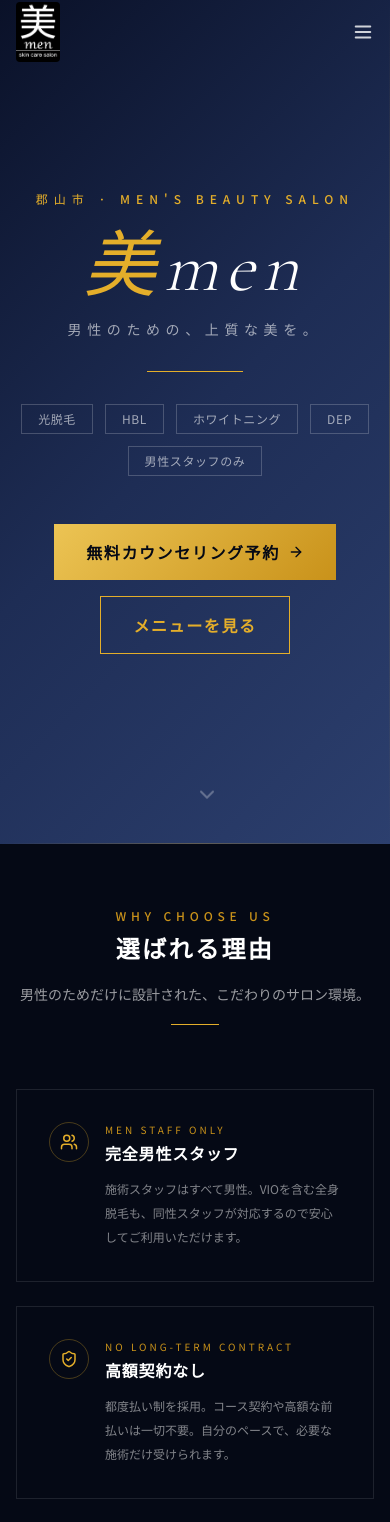
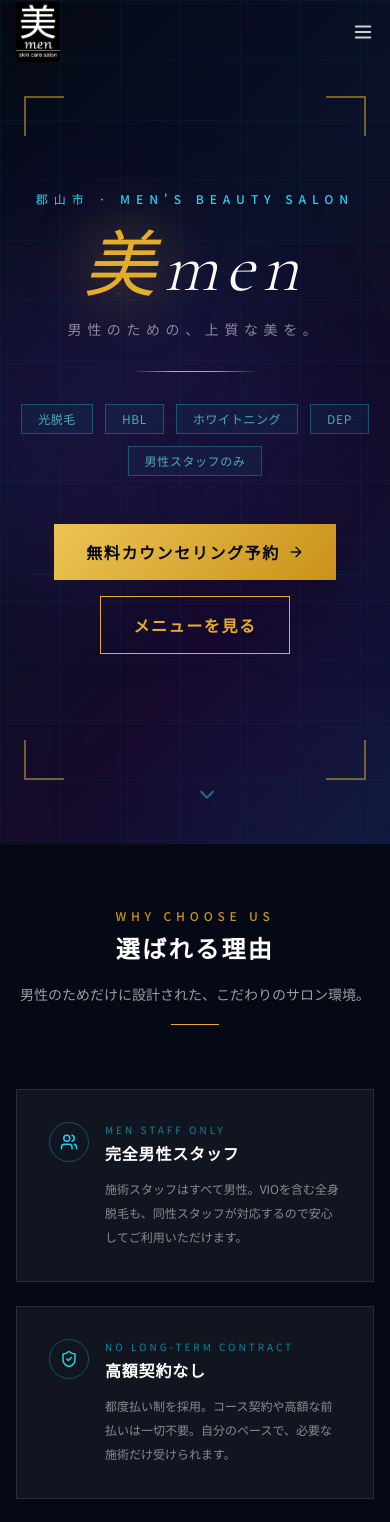
Before and after one commit to shunki1017/glowing-octo-doodle, a Next.js app: page / in a window 390 px wide. Shown: the top 1522 px of the page. Built offline with nearby package versions, Linux system fonts and the light colour scheme.

Commit message:
feat: tech gradient style - particles, grid, cyan accents

```diff
--- a/src/app/globals.css
+++ b/src/app/globals.css
@@ -27,6 +27,45 @@
   ::-webkit-scrollbar-thumb {
     @apply bg-gold-500 rounded-full;
   }
+}
+
+/* テックグラデーションスタイル */
+.bg-grid-tech {
+  background-image:
+    linear-gradient(rgba(34, 211, 238, 0.04) 1px, transparent 1px),
+    linear-gradient(90deg, rgba(34, 211, 238, 0.04) 1px, transparent 1px);
+  background-size: 60px 60px;
+}
+
+.particle-dot {
+  position: absolute;
+  border-radius: 50%;
+  background: rgba(34, 211, 238, 0.7);
+  animation: particleFloat 6s ease-in-out infinite;
+  pointer-events: none;
+}
+
+@keyframes particleFloat {
+  0%, 100% { opacity: 0; transform: translateY(0) scale(0); }
+  25% { opacity: 0.8; transform: translateY(-15px) scale(1); }
+  75% { opacity: 0.3; transform: translateY(-50px) scale(0.5); }
+}
+
+.scan-line {
+  position: absolute;
+  top: 0;
+  left: 0;
+  right: 0;
+  height: 1px;
+  background: linear-gradient(90deg, transparent, rgba(34, 211, 238, 0.35), transparent);
+  animation: scanDown 10s linear infinite;
+  pointer-events: none;
+  z-index: 1;
+}
+
+@keyframes scanDown {
+  0% { top: 0%; }
+  100% { top: 100%; }
 }
 
 @layer components {
--- a/src/components/sections/FeaturesSection.tsx
+++ b/src/components/sections/FeaturesSection.tsx
@@ -34,13 +34,13 @@ export function FeaturesSection() {
             const Icon = ICON_MAP[feature.icon];
             return (
               <AnimatedSection key={feature.id} delay={i * 80}>
-                <div className="group border border-white/10 p-8 transition-all duration-300 hover:border-gold-400/40 hover:bg-white/5">
+                <div className="group border border-white/10 bg-white/5 p-8 backdrop-blur-sm transition-all duration-300 hover:border-cyan-400/40 hover:bg-cyan-400/5 hover:shadow-[0_0_30px_rgba(34,211,238,0.05)]">
                   <div className="flex items-start gap-4">
-                    <div className="shrink-0 rounded-full border border-gold-400/30 p-2.5 text-gold-400 transition-all duration-300 group-hover:border-gold-400 group-hover:bg-gold-400/10">
+                    <div className="shrink-0 rounded-full border border-cyan-400/30 p-2.5 text-cyan-400 transition-all duration-300 group-hover:border-cyan-400 group-hover:bg-cyan-400/10 group-hover:shadow-[0_0_15px_rgba(34,211,238,0.2)]">
                       <Icon size={18} />
                     </div>
                     <div>
-                      <p className="text-[10px] tracking-[0.3em] text-gold-500 uppercase">
+                      <p className="text-[10px] tracking-[0.3em] text-cyan-500/70 uppercase">
                         {feature.titleEn}
                       </p>
                       <h3 className="mt-1 text-base font-bold tracking-wider text-white">
--- a/src/components/sections/HeroSection.tsx
+++ b/src/components/sections/HeroSection.tsx
@@ -2,45 +2,95 @@ import Link from "next/link";
 import { ArrowRight, ChevronDown } from "lucide-react";
 import { SITE_CONFIG } from "@/constants/siteConfig";
 
+const PARTICLES = [
+  { x: 8,  y: 20, delay: 0,   size: 2 },
+  { x: 22, y: 65, delay: 1.2, size: 1 },
+  { x: 38, y: 12, delay: 0.5, size: 2 },
+  { x: 52, y: 78, delay: 2.1, size: 1 },
+  { x: 68, y: 33, delay: 0.8, size: 2 },
+  { x: 83, y: 58, delay: 1.7, size: 1 },
+  { x: 14, y: 72, delay: 3.0, size: 2 },
+  { x: 46, y: 48, delay: 2.5, size: 1 },
+  { x: 61, y: 8,  delay: 1.0, size: 2 },
+  { x: 79, y: 83, delay: 0.3, size: 1 },
+  { x: 30, y: 38, delay: 4.0, size: 2 },
+  { x: 91, y: 22, delay: 2.8, size: 1 },
+  { x: 5,  y: 52, delay: 1.5, size: 2 },
+  { x: 57, y: 88, delay: 3.5, size: 1 },
+  { x: 74, y: 44, delay: 0.7, size: 2 },
+  { x: 18, y: 90, delay: 4.2, size: 1 },
+  { x: 43, y: 28, delay: 1.9, size: 2 },
+  { x: 88, y: 70, delay: 3.3, size: 1 },
+];
+
 export function HeroSection() {
   return (
-    <section className="relative flex min-h-screen items-center justify-center overflow-hidden bg-gradient-brand">
-      {/* 背景装飾 */}
-      <div className="absolute inset-0">
-        {/* 画像プレースホルダー：public/images/hero/hero-bg.jpg を配置 */}
-        <div className="absolute inset-0 bg-gradient-brand opacity-90" />
-        {/* ゴールドの斜め線 */}
-        <div className="absolute right-0 top-0 h-full w-px bg-gradient-to-b from-transparent via-gold-400/20 to-transparent" />
-        <div className="absolute bottom-0 left-0 right-0 h-px bg-gradient-to-r from-transparent via-gold-400/30 to-transparent" />
-      </div>
+    <section className="relative flex min-h-screen items-center justify-center overflow-hidden">
+      {/* 背景グラデーション */}
+      <div className="absolute inset-0 bg-gradient-tech" />
+
+      {/* グリッド */}
+      <div className="absolute inset-0 bg-grid-tech" />
+
+      {/* グロウオーブ */}
+      <div className="absolute -left-20 top-1/4 h-96 w-96 rounded-full bg-purple-600/20 blur-3xl animate-pulse-slow" />
+      <div className="absolute -right-20 bottom-1/4 h-64 w-64 rounded-full bg-cyan-500/15 blur-3xl animate-pulse-slow [animation-delay:1.5s]" />
+      <div className="absolute left-1/3 top-3/4 h-72 w-72 rounded-full bg-purple-800/15 blur-3xl animate-pulse-slow [animation-delay:3s]" />
+
+      {/* パーティクル */}
+      {PARTICLES.map((p, i) => (
+        <div
+          key={i}
+          className="particle-dot"
+          style={{
+            left: `${p.x}%`,
+            top: `${p.y}%`,
+            width: `${p.size}px`,
+            height: `${p.size}px`,
+            animationDelay: `${p.delay}s`,
+          }}
+        />
+      ))}
+
+      {/* スキャンライン */}
+      <div className="scan-line" />
+
+      {/* コーナーブラケット */}
+      <div className="absolute left-6 top-24 h-10 w-10 border-l-2 border-t-2 border-gold-400/50 md:left-10 md:top-28" />
+      <div className="absolute right-6 top-24 h-10 w-10 border-r-2 border-t-2 border-gold-400/50 md:right-10 md:top-28" />
+      <div className="absolute bottom-16 left-6 h-10 w-10 border-b-2 border-l-2 border-gold-400/50 md:left-10" />
+      <div className="absolute bottom-16 right-6 h-10 w-10 border-b-2 border-r-2 border-gold-400/50 md:right-10" />
 
       <div className="container-narrow relative z-10 px-4 text-center sm:px-6">
         {/* サブタイトル */}
-        <p className="animate-fade-in text-xs font-medium tracking-[0.5em] text-gold-400 uppercase opacity-0 [animation-delay:200ms] [animation-fill-mode:forwards]">
+        <p className="animate-fade-in text-xs font-medium tracking-[0.5em] text-cyan-400 uppercase opacity-0 [animation-delay:200ms] [animation-fill-mode:forwards]">
           {SITE_CONFIG.address.city} · Men&apos;s Beauty Salon
         </p>
 
         {/* メインタイトル */}
         <h1 className="animate-fade-up mt-6 opacity-0 [animation-delay:400ms] [animation-fill-mode:forwards]">
           <span className="font-display text-7xl font-light italic tracking-[0.1em] text-white sm:text-8xl md:text-9xl">
-            <span className="text-gold-400">美</span>men
+            <span className="text-gold-400 drop-shadow-[0_0_30px_rgba(228,174,42,0.5)]">美</span>men
           </span>
         </h1>
 
         {/* キャッチコピー */}
-        <p className="animate-fade-up mt-4 text-sm font-light tracking-[0.4em] text-white/60 opacity-0 [animation-delay:600ms] [animation-fill-mode:forwards] md:text-base">
+        <p className="animate-fade-up mt-4 text-sm font-light tracking-[0.4em] text-white/50 opacity-0 [animation-delay:600ms] [animation-fill-mode:forwards] md:text-base">
           {SITE_CONFIG.tagline}
         </p>
 
         {/* 区切り線 */}
-        <div className="animate-fade-in mx-auto mt-8 h-px w-24 bg-gold-400 opacity-0 [animation-delay:700ms] [animation-fill-mode:forwards]" />
+        <div
+          className="animate-fade-in mx-auto mt-8 h-px w-32 opacity-0 [animation-delay:700ms] [animation-fill-mode:forwards]"
+          style={{ background: "linear-gradient(90deg, transparent, #e4ae2a, #22d3ee, transparent)" }}
+        />
 
-        {/* キーワード */}
+        {/* キーワードタグ */}
         <div className="animate-fade-up mt-8 flex flex-wrap justify-center gap-3 opacity-0 [animation-delay:800ms] [animation-fill-mode:forwards]">
           {["光脱毛", "HBL", "ホワイトニング", "DEP", "男性スタッフのみ"].map((tag) => (
             <span
               key={tag}
-              className="border border-white/20 px-4 py-1.5 text-xs tracking-wider text-white/60"
+              className="border border-cyan-400/30 bg-cyan-400/5 px-4 py-1.5 text-xs tracking-wider text-cyan-300/70 backdrop-blur-sm"
             >
               {tag}
             </span>
@@ -60,7 +110,7 @@ export function HeroSection() {
       </div>
 
       {/* スクロールインジケーター */}
-      <div className="absolute bottom-8 left-1/2 -translate-x-1/2 animate-bounce text-white/30">
+      <div className="absolute bottom-8 left-1/2 -translate-x-1/2 animate-bounce text-cyan-400/50">
         <ChevronDown size={24} />
       </div>
     </section>
--- a/tailwind.config.ts
+++ b/tailwind.config.ts
@@ -37,6 +37,16 @@ const config: Config = {
           950: "#321a07",
         },
         cream: "#faf8f5",
+        cyan: {
+          300: "#67e8f9",
+          400: "#22d3ee",
+          500: "#06b6d4",
+        },
+        purple: {
+          600: "#9333ea",
+          700: "#7e22ce",
+          800: "#6b21a8",
+        },
       },
       fontFamily: {
         sans: ["var(--font-noto-sans-jp)", "var(--font-inter)", "sans-serif"],
@@ -47,10 +57,13 @@ const config: Config = {
           "linear-gradient(135deg, #0a1128 0%, #1e2d55 50%, #2c3f6e 100%)",
         "gradient-gold":
           "linear-gradient(135deg, #ecc454 0%, #c9921a 100%)",
+        "gradient-tech":
+          "linear-gradient(135deg, #050915 0%, #0a1128 40%, #150a2a 70%, #0d1a3d 100%)",
       },
       animation: {
         "fade-up": "fadeUp 0.6s ease-out forwards",
         "fade-in": "fadeIn 0.6s ease-out forwards",
+        "pulse-slow": "pulseSlow 5s ease-in-out infinite",
       },
       keyframes: {
         fadeUp: {
@@ -61,6 +74,10 @@ const config: Config = {
           "0%": { opacity: "0" },
           "100%": { opacity: "1" },
         },
+        pulseSlow: {
+          "0%, 100%": { opacity: "0.2" },
+          "50%": { opacity: "0.5" },
+        },
       },
     },
   },
```
